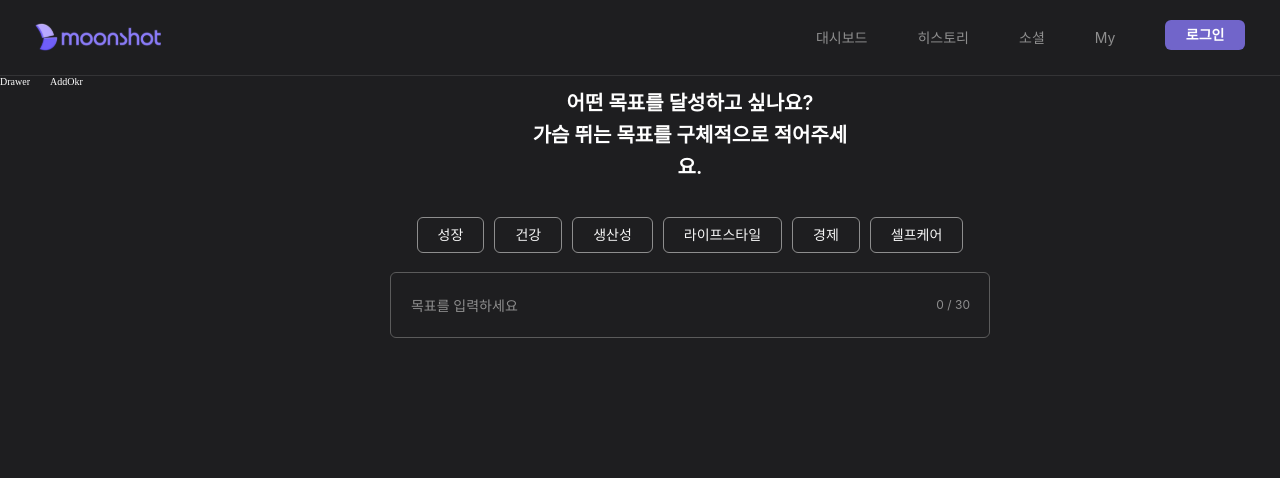
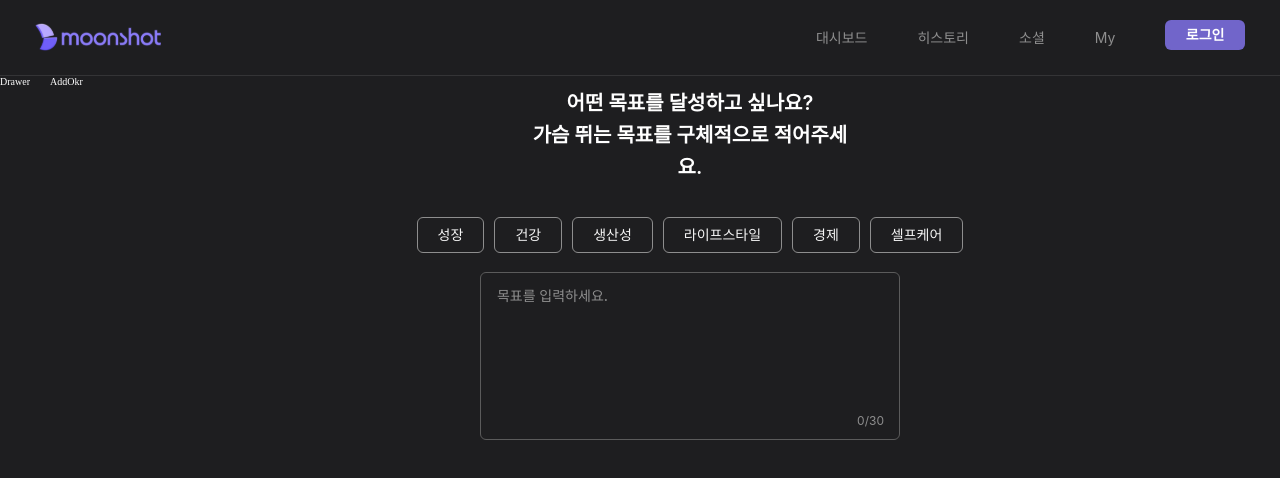
Before and after one commit to MOONSHOT-Team/MOONSHOT-CLIENT, a React (Vite) app: page /add-okr in a window 1280 px wide. Shown: the top 478 px of the page. Built offline with nearby package versions, Linux system fonts and the light colour scheme; a web font is replaced by a local one; what emotion-normalize would draw is missing.

Commit message:
feat: obj 가이드에 따라 설정 textare 구현

```diff
--- a/src/AddOkr/components/objTitleCateg/ObjCategTag.tsx
+++ b/src/AddOkr/components/objTitleCateg/ObjCategTag.tsx
@@ -7,11 +7,26 @@ interface IObjCategTagProps {
   text: string;
   isClicked: boolean;
   handleClickObjTag: (e: React.MouseEvent<HTMLButtonElement>) => void;
+  handleHoverObjCateg: (e: React.MouseEvent<HTMLButtonElement>) => void;
+  handleLeaveObjCateg: (e: React.MouseEvent<HTMLButtonElement>) => void;
 }
 
-const ObjCategTag = ({ id, text, isClicked, handleClickObjTag }: IObjCategTagProps) => {
+const ObjCategTag = ({
+  id,
+  text,
+  isClicked,
+  handleClickObjTag,
+  handleHoverObjCateg,
+  handleLeaveObjCateg,
+}: IObjCategTagProps) => {
   return (
-    <StObjCategTagBox $isClicked={isClicked} id={id} onClick={handleClickObjTag}>
+    <StObjCategTagBox
+      $isClicked={isClicked}
+      id={id}
+      onClick={handleClickObjTag}
+      onMouseEnter={handleHoverObjCateg}
+      onMouseLeave={handleLeaveObjCateg}
+    >
       {isClicked && <IcCheck />}
       <StObjCategText>{text}</StObjCategText>
     </StObjCategTagBox>
--- a/src/AddOkr/components/step/ObjTitleCateg.tsx
+++ b/src/AddOkr/components/step/ObjTitleCateg.tsx
@@ -3,6 +3,7 @@ import styled from '@emotion/styled';
 import { limitMaxLength } from '@utils/limitMaxLength';
 import { useState } from 'react';
 
+import { GUIDE_OBJ_TITLE_PLACEHOLDER } from '../../constants/GUIDE_OBJ_TITLE_PLACEHOLDER';
 import { OBJ_CATEG_LIST } from '../../constants/OBJ_CATEG_LIST';
 import ObjCategTag from '../objTitleCateg/ObjCategTag';
 
@@ -14,21 +15,39 @@ const ObjTitleCateg = ({ selectedMethod }: IObjTitleCategProps) => {
   // 카테고리 태그 상태
   const [selectedObjCatg, setSelectedObjCateg] = useState('');
   // 직접 입력 뷰 - input 글자 수 상태
-  const [currObjInputCount, setCurrObjInputCount] = useState(0);
+  const [currObjCount, setCurrObjCount] = useState(0);
   const MAX_OBJ_INPUT_CNT = 30;
+
+  //카테고리 선택 뷰 - place holder 색상
+  const DEFAULT_PLACEHOLDER = '목표를 입력하세요.';
+  const [hoverObjPlaceHolder, setHoverObjPlaceHolder] = useState(DEFAULT_PLACEHOLDER);
 
   // 카테고리 태그 선택 핸들러
   const handleClickObjCateg = (e: React.MouseEvent<HTMLButtonElement>) => {
     setSelectedObjCateg(e.currentTarget.id);
   };
 
-  const handleChangeObjInput = (e: React.ChangeEvent<HTMLInputElement>) => {
-    if (e.target.value === '') setCurrObjInputCount(0);
+  const handleHoverObjCateg = (e: React.MouseEvent<HTMLButtonElement>) => {
+    const { placeholder: targetPlaceholder } = GUIDE_OBJ_TITLE_PLACEHOLDER.filter(
+      (tag) => tag.id === e.currentTarget.id,
+    )[0];
+    setHoverObjPlaceHolder(targetPlaceholder);
+  };
+
+  const handleLeaveObjCateg = () => {
+    // setHoverObjPlaceHolder(DEFAULT_PLACEHOLDER);
+  };
+
+  //obj input change 핸들러
+  const handleChangeObjValue = (
+    e: React.ChangeEvent<HTMLInputElement> | React.ChangeEvent<HTMLTextAreaElement>,
+  ) => {
+    if (e.target.value === '') setCurrObjCount(0);
 
     const objInputCnt = limitMaxLength(e, MAX_OBJ_INPUT_CNT);
 
     if (!objInputCnt) return;
-    setCurrObjInputCount(objInputCnt);
+    setCurrObjCount(objInputCnt);
   };
 
   return (
@@ -46,6 +65,8 @@ const ObjTitleCateg = ({ selectedMethod }: IObjTitleCategProps) => {
               text={text}
               isClicked={selectedObjCatg === id}
               handleClickObjTag={handleClickObjCateg}
+              handleHoverObjCateg={handleHoverObjCateg}
+              handleLeaveObjCateg={handleLeaveObjCateg}
             />
           );
         })}
@@ -53,12 +74,19 @@ const ObjTitleCateg = ({ selectedMethod }: IObjTitleCategProps) => {
 
       {selectedMethod === '직접 설정하기' && (
         <div css={ObjInputBox}>
-          <StObjInput type="text" placeholder="목표를 입력하세요" onChange={handleChangeObjInput} />
+          <StObjInput type="text" placeholder="목표를 입력하세요" onChange={handleChangeObjValue} />
           <StObjInputCntTxt>
-            {currObjInputCount} / {MAX_OBJ_INPUT_CNT}
+            {currObjCount} / {MAX_OBJ_INPUT_CNT}
           </StObjInputCntTxt>
         </div>
       )}
+
+      <div css={ObjTextAreaBox}>
+        <StObjTextArea placeholder={hoverObjPlaceHolder} onChange={handleChangeObjValue} />
+        <StObjTextAreaCntTxt>
+          {currObjCount}/{MAX_OBJ_INPUT_CNT}
+        </StObjTextAreaCntTxt>
+      </div>
     </section>
   );
 };
@@ -117,3 +145,36 @@ const StObjInputCntTxt = styled.p`
   color: ${({ theme }) => theme.colors.gray_350};
   ${({ theme }) => theme.fonts.body_12_regular};
 `;
+
+//가이드에 따라 설정 스타일
+const ObjTextAreaBox = css`
+  position: relative;
+  width: fit-content;
+  height: fit-content;
+`;
+
+const StObjTextArea = styled.textarea`
+  width: 42rem;
+  height: 16.8rem;
+  padding: 1.2rem 1.6rem;
+  color: ${({ theme }) => theme.colors.gray_000};
+  resize: none;
+  background-color: ${({ theme }) => theme.colors.background};
+  border: 1px solid ${({ theme }) => theme.colors.gray_450};
+  border-radius: 6px;
+
+  ${({ theme }) => theme.fonts.body_14_medium};
+
+  &::placeholder {
+    line-height: 1.5;
+    color: ${({ theme }) => theme.colors.gray_350};
+  }
+`;
+
+const StObjTextAreaCntTxt = styled.p`
+  position: absolute;
+  right: 1.6rem;
+  bottom: 1.2rem;
+  color: ${({ theme }) => theme.colors.gray_350};
+  ${({ theme }) => theme.fonts.body_12_regular};
+`;
--- /dev/null
+++ b/src/AddOkr/constants/GUIDE_OBJ_TITLE_PLACEHOLDER.ts
@@ -0,0 +1,32 @@
+export const GUIDE_OBJ_TITLE_PLACEHOLDER = [
+  {
+    id: 'GROWTH',
+    placeholder:
+      '성장과 관련된 이런 목표를 세울 수 있어요.\n\n﹒자기 성장하기\n\n﹒다양한 경험을 통해 성장하기\n\n﹒역량 강화를 위한 지속적인 학습하기',
+  },
+  {
+    id: 'HEALTH',
+    placeholder:
+      '건강과 관련된 이런 목표를 세울 수 있어요.\n\n﹒건강한 몸 만들기\n\n﹒건강한 식습관 형성하기\n﹒충분한 수면 확보하기',
+  },
+  {
+    id: 'PRODUCTIVITY',
+    placeholder:
+      '생산성과 관련된 이런 목표를 세울 수 있어요.\n\n﹒업무 최적화 하기\n\n﹒효율적으로 업무 프로세스 개선하기﹒작업 흐름 개선하기',
+  },
+  {
+    id: 'LIFESTYLE',
+    placeholder:
+      '라이프스타일과 관련된 이런 목표를 세울 수 있어요.\n\n﹒업무 최적화 하기\n﹒효율적으로 업무 프로세스 개선하기\n﹒작업 흐름 개선하기',
+  },
+  {
+    id: 'ECONOMY',
+    placeholder:
+      '경제와 관련된 이런 목표를 세울 수 있어요.\n\n﹒경제적 독립하기\n﹒재무적인 안정성 달성하기\n﹒투자 및 저축 증진하기\n﹒지출 관리 및 저축 금액 키우기',
+  },
+  {
+    id: 'SELFCARE',
+    placeholder:
+      '셀프케어와 관련된 이런 목표를 세울 수 있어요.\n\n﹒정서적 안녕 유지하기\n﹒취미나 휴식으로 스트레스 해소하기\n﹒수면 패턴 개선하기 ',
+  },
+];
--- a/src/AddOkr/index.tsx
+++ b/src/AddOkr/index.tsx
@@ -4,7 +4,7 @@ const AddOkr = () => {
   return (
     <div>
       AddOkr
-      <ObjTitleCateg selectedMethod="직접 설정하기" />
+      <ObjTitleCateg selectedMethod="가이드에 따라 설정하기" />
     </div>
   );
 };
--- a/src/common/styles/globalStyles.ts
+++ b/src/common/styles/globalStyles.ts
@@ -32,7 +32,8 @@ const globalStyles = css`
     text-decoration: none;
   }
 
-  input:focus {
+  input:focus,
+  textarea:focus {
     border-color: ${theme.colors.gray_200};
     outline: none;
   }
```
